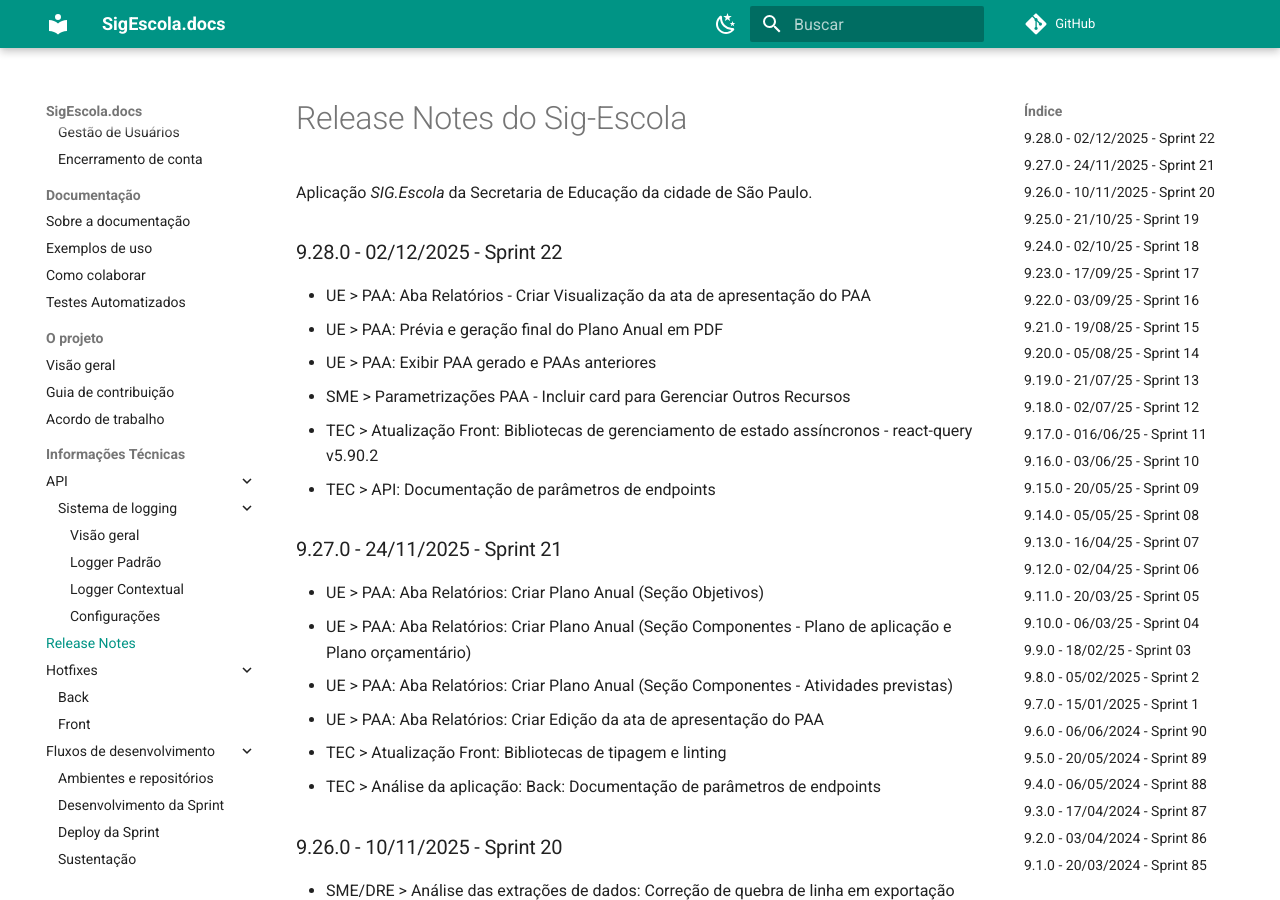
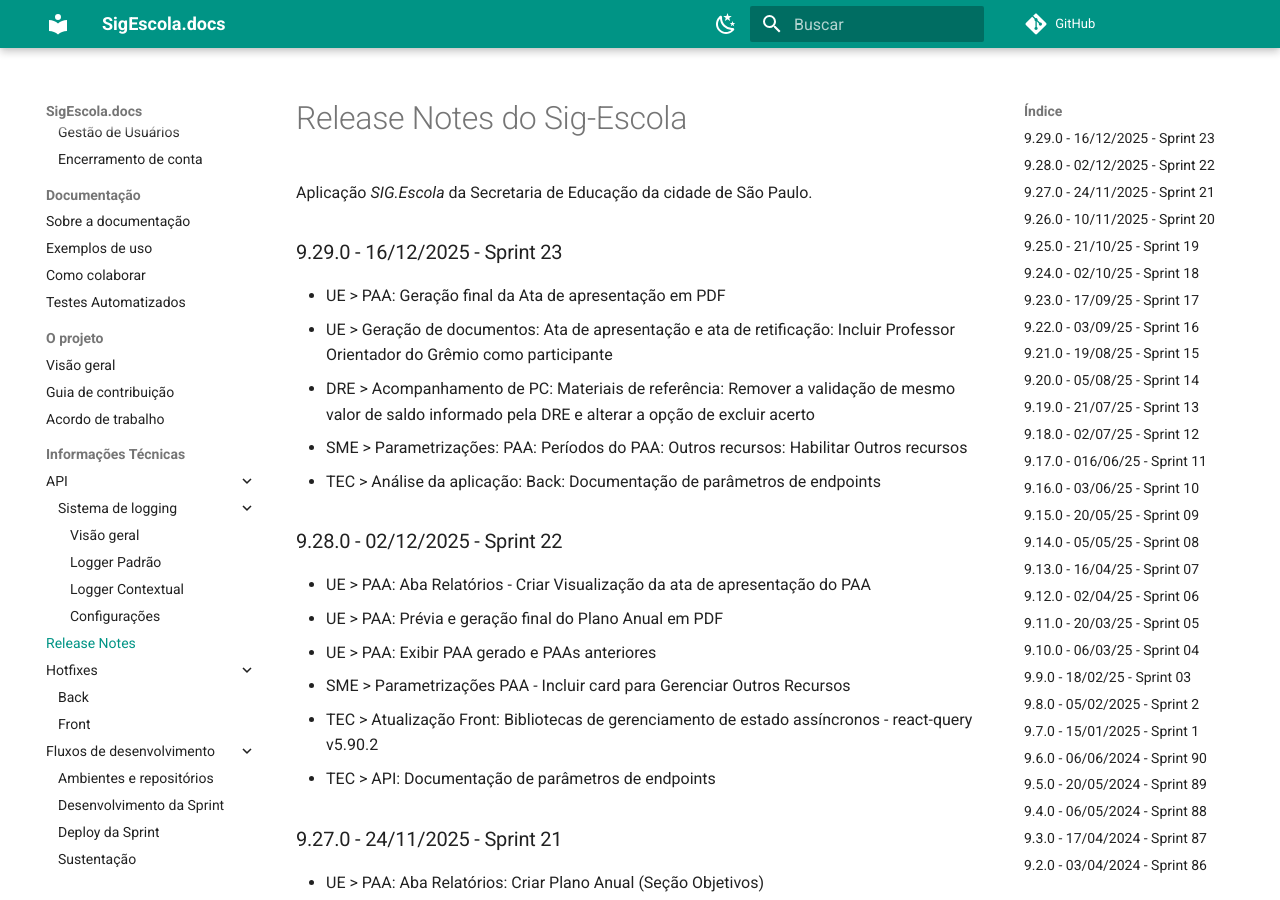
Before and after one commit to prefeiturasp/SME-PTRF-Docs, an MkDocs documentation site: the page built from docs/projeto/release_notes.md, in a window 1280 px wide and 900 px high. Built offline with MkDocs 1.6.1 and Material for MkDocs 9.7.7, drawn with Linux system fonts in a browser that asks for light colours; comment, search, counter and statistics services are not loaded.

Commit message:
Update release_notes.md

```diff
--- a/docs/projeto/release_notes.md
+++ b/docs/projeto/release_notes.md
@@ -1,6 +1,14 @@
 # Release Notes do Sig-Escola
 
 Aplicação *SIG.Escola* da Secretaria de Educação da cidade de São Paulo.
+
+### 9.29.0 - 16/12/2025 - Sprint 23
+
+* UE > PAA: Geração final da Ata de apresentação em PDF
+* UE > Geração de documentos: Ata de apresentação e ata de retificação: Incluir Professor Orientador do  Grêmio como participante
+* DRE > Acompanhamento de PC: Materiais de referência: Remover a validação de mesmo valor de saldo informado pela DRE e alterar a opção de excluir acerto
+* SME > Parametrizações: PAA: Períodos do PAA: Outros recursos: Habilitar Outros recursos
+* TEC > Análise da aplicação: Back: Documentação de parâmetros de endpoints
 
 ### 9.28.0 - 02/12/2025 - Sprint 22
 
```
